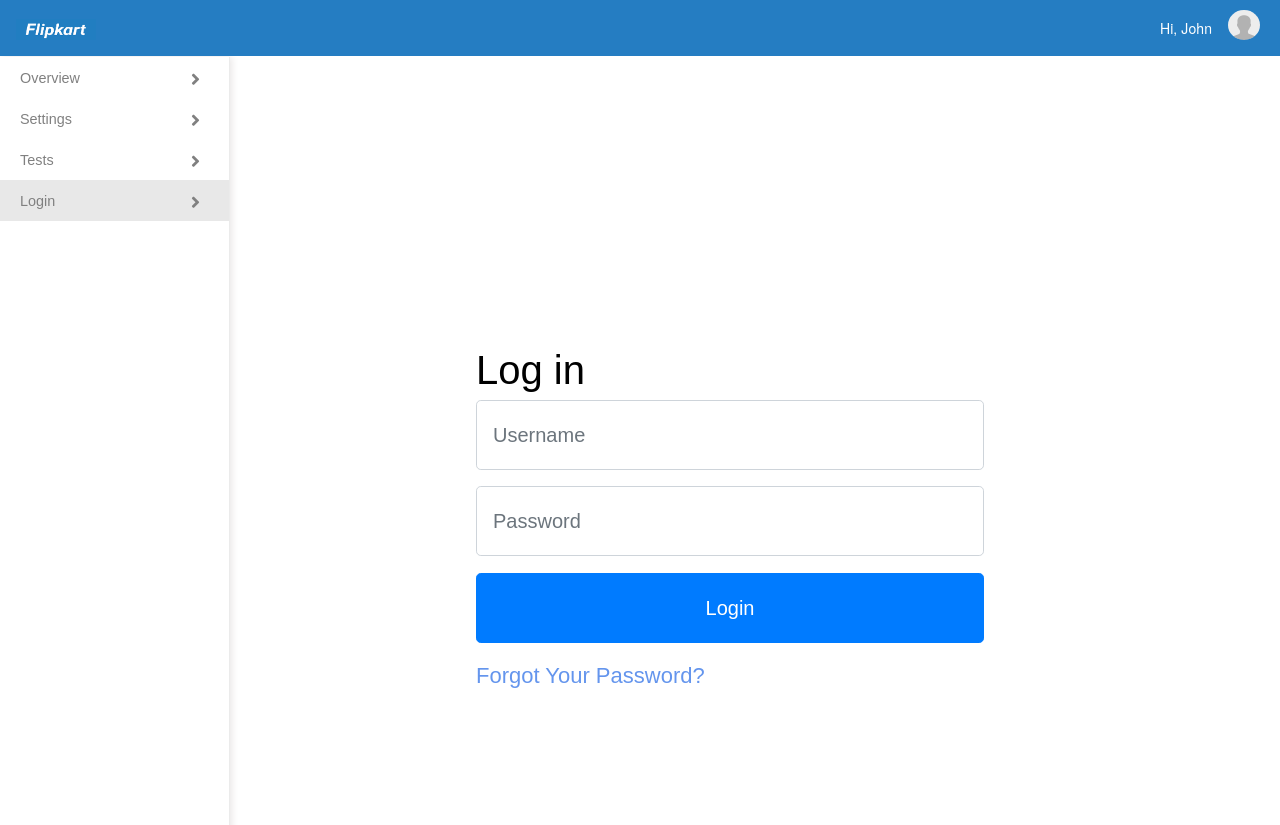
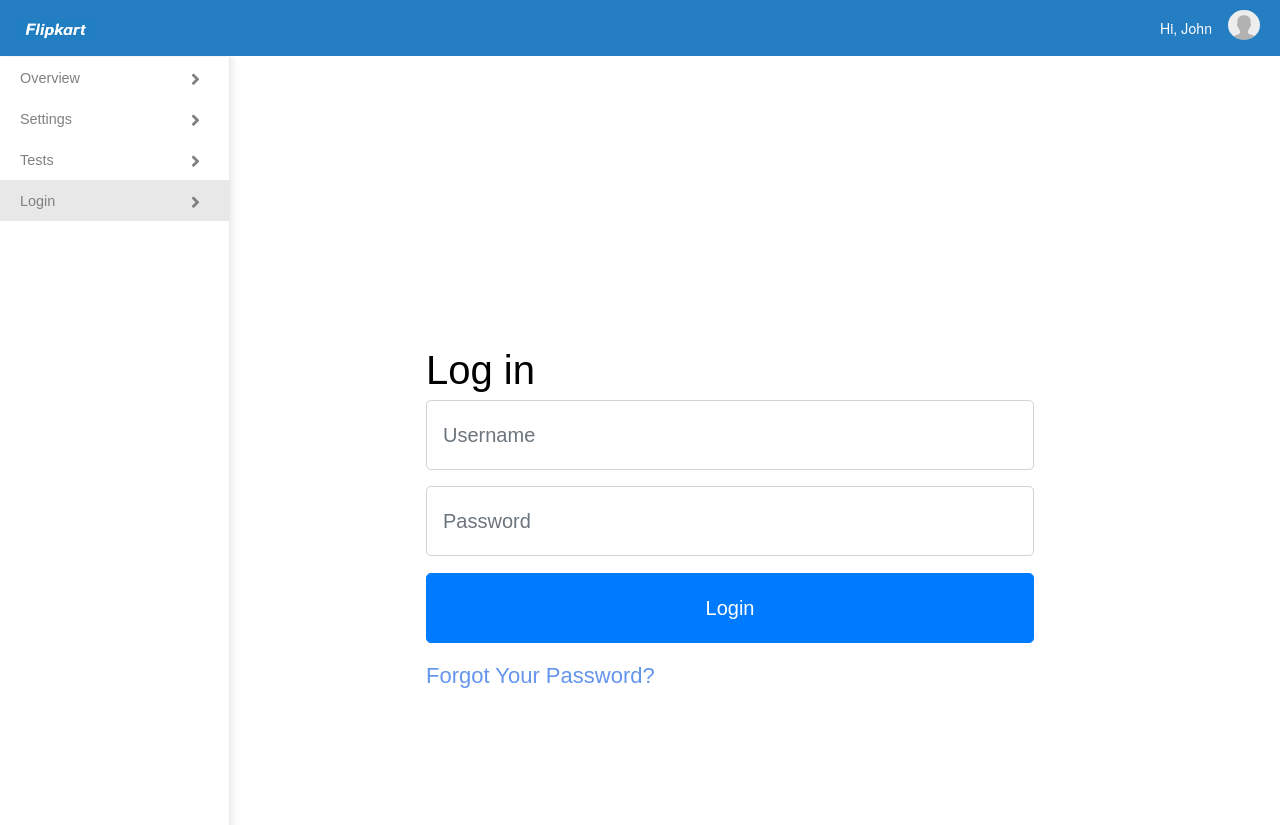
Before and after one commit to webmaster1986/test-project, a React (Create React App) app: page /login in a window 1280 px wide. Built offline with nearby package versions, Linux system fonts and the light colour scheme.

Commit message:
login page

```diff
--- /dev/null
+++ b/src/components/Invitation/invitation.css
@@ -0,0 +1,27 @@
+.invitation {
+  font-size: 80% !important; }
+  .invitation .disabled {
+    background: #ffffff; }
+  .invitation ul.pages {
+    display: inline-block;
+    margin: 0;
+    padding: 0; }
+    .invitation ul.pages li {
+      display: inline-block;
+      padding: 1px 6px;
+      border: solid 1px #1d1d1c1f;
+      cursor: pointer; }
+      .invitation ul.pages li.active {
+        border: 1px solid #007bff;
+        color: #007bff; }
+  .invitation .code-content {
+    height: 430px; }
+  .invitation .form-group {
+    position: relative;
+    margin-bottom: 0; }
+    .invitation .form-group .check-container input:checked ~ .checkmark {
+      background-color: #007bff !important; }
+    .invitation .form-group .check-container .checkmark {
+      position: absolute;
+      top: 6px;
+      right: 10px; }
--- a/src/components/Login/Login.css
+++ b/src/components/Login/Login.css
@@ -1,16 +1,14 @@
-
 .form_bg {
-    background-color:white;
-    color:#666;
-    padding:20px;
-    border-radius:10px;
+  background-color: white;
+  color: #666;
+  padding: 20px;
+  border-radius: 10px;
   position: absolute;
-    border:1px solid #fff;
+  border: 1px solid #fff;
   margin: auto;
   top: 515px;
   right: 0;
   bottom: 0;
   left: 0;
-    width: 550px;
-    height: 500px;
-}
+  width: 650px;
+  height: 500px; }
--- /dev/null
+++ b/src/components/Login/Login.scss
@@ -0,0 +1,15 @@
+.form_bg {
+  background-color:white;
+  color:#666;
+  padding:20px;
+  border-radius:10px;
+  position: absolute;
+  border:1px solid #fff;
+  margin: auto;
+  top: 515px;
+  right: 0;
+  bottom: 0;
+  left: 0;
+  width: 650px;
+  height: 500px;
+}
```
Lines whose indentation alone changed are shown as unchanged.
